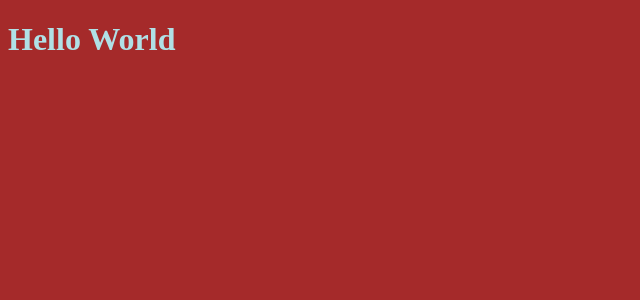
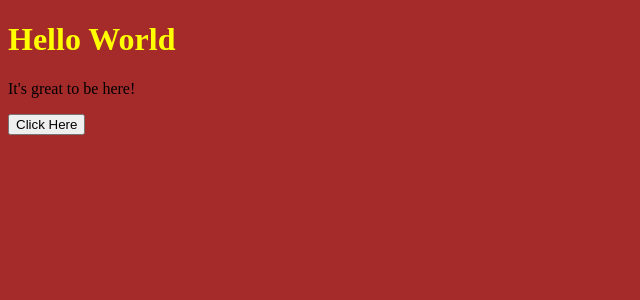
Before and after one commit to kilted2000/reacttest, a React app: page / in a window 1280 px wide. Shown: the top 300 px of the page, without its empty margins (0-640 px from the left). Built offline with nearby package versions, Linux system fonts and the light colour scheme.

Commit message:
add button

```diff
--- a/App.js
+++ b/App.js
@@ -6,10 +6,16 @@ import React from 'react';
 
 
 const App = () => {
-
+  const clicky = ()=>{
+    alert("Hello World");
+  }
    return (
-<h1>Hello World</h1>
-  );
+    <>
+<h1 style={{color:"yellow"}}>Hello World</h1>
+<p>It's great to be here!</p>
+<button onClick={clicky}>Click Here</button>
+  </>
+   );
 };
 
 export default App;
```
